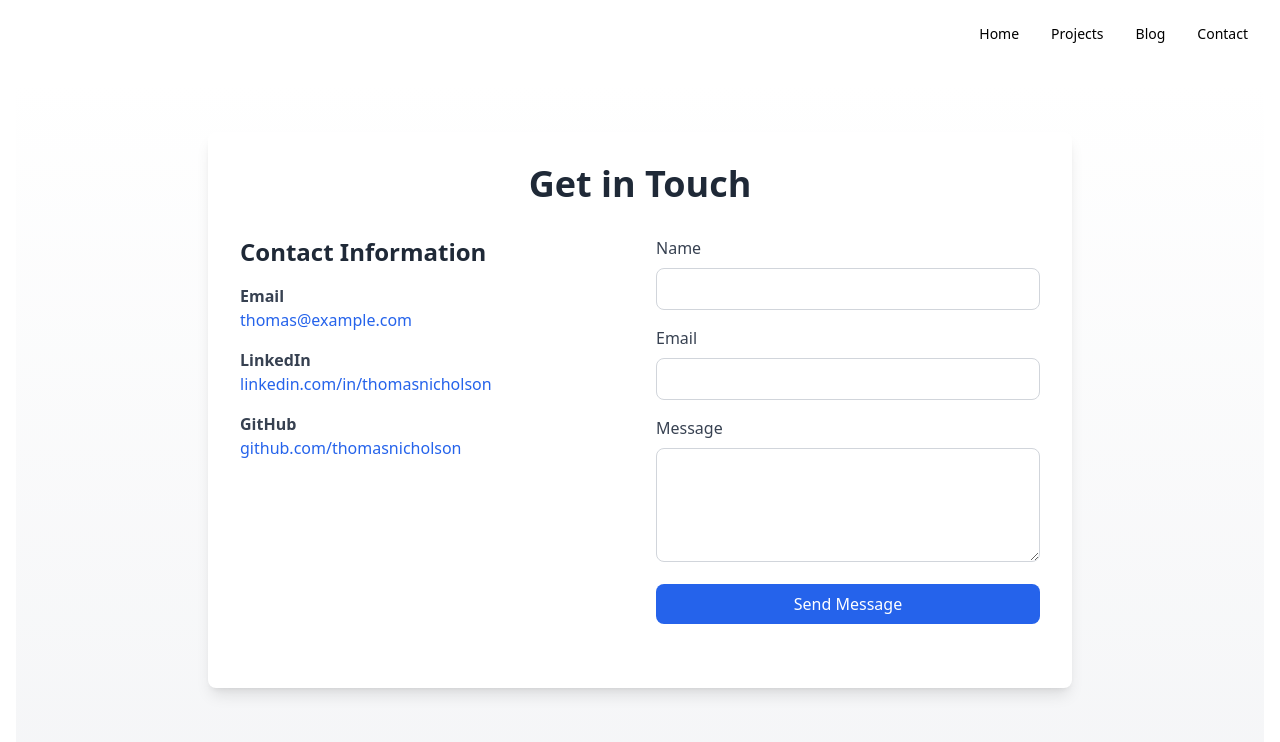
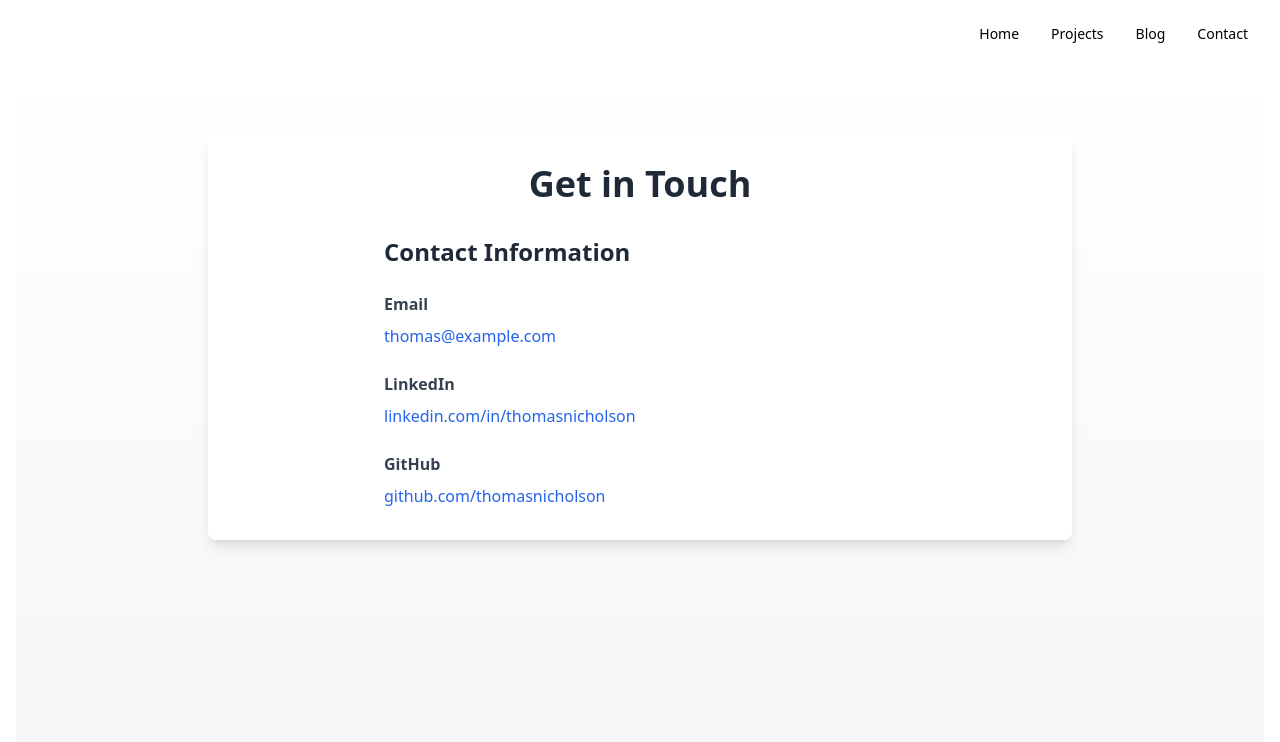
Before and after one commit to thomas-nicholson/thomas-nicholson.github.io, a React (Vite) app: page /contact in a window 1280 px wide. Shown: the top 742 px of the page. Built offline with nearby package versions, Linux system fonts and the light colour scheme.

Commit message:
Assistant checkpoint: Simplified Contact page to show only direct contact info
Assistant generated file changes:
- src/components/Pages/Contact.tsx: Remove form and show only contact info

---

User prompt:

No, remove the form entirely, I don't want to use third party services

```diff
--- a/src/components/Pages/Contact.tsx
+++ b/src/components/Pages/Contact.tsx
@@ -1,37 +1,23 @@
-
-import React, { useState } from 'react';
+import React from 'react';
 
 const Contact: React.FC = () => {
-  const [formData, setFormData] = useState({
-    name: '',
-    email: '',
-    message: ''
-  });
-
-  const handleSubmit = (e: React.FormEvent) => {
-    e.preventDefault();
-    // Handle form submission here
-    console.log('Form submitted:', formData);
-  };
-
   return (
     <div className="min-h-screen bg-gradient-to-b from-white to-gray-100 py-12">
       <div className="max-w-4xl mx-auto px-4">
         <div className="bg-white rounded-lg shadow-lg p-8">
           <h1 className="text-4xl font-bold text-gray-800 mb-8 text-center">Get in Touch</h1>
 
-          <div className="grid md:grid-cols-2 gap-8 mb-8">
+          <div className="max-w-lg mx-auto">
+            <h2 className="text-2xl font-bold text-gray-800 mb-6">Contact Information</h2>
+            <div className="space-y-6">
               <div>
-              <h2 className="text-2xl font-bold text-gray-800 mb-4">Contact Information</h2>
-              <div className="space-y-4">
-                <div>
-                  <h3 className="font-semibold text-gray-700">Email</h3>
+                <h3 className="font-semibold text-gray-700 mb-2">Email</h3>
                 <a href="mailto:thomas@example.com" className="text-blue-600 hover:text-blue-800">
                   thomas@example.com
                 </a>
               </div>
               <div>
-                  <h3 className="font-semibold text-gray-700">LinkedIn</h3>
+                <h3 className="font-semibold text-gray-700 mb-2">LinkedIn</h3>
                 <a
                   href="https://linkedin.com/in/thomasnicholson"
                   className="text-blue-600 hover:text-blue-800"
@@ -42,7 +28,7 @@ const Contact: React.FC = () => {
                 </a>
               </div>
               <div>
-                  <h3 className="font-semibold text-gray-700">GitHub</h3>
+                <h3 className="font-semibold text-gray-700 mb-2">GitHub</h3>
                 <a
                   href="https://github.com/thomasnicholson"
                   className="text-blue-600 hover:text-blue-800"
@@ -54,57 +40,6 @@ const Contact: React.FC = () => {
               </div>
             </div>
           </div>
-
-            <div>
-              <form onSubmit={handleSubmit} className="space-y-4">
-                <div>
-                  <label htmlFor="name" className="block text-gray-700 font-medium mb-2">
-                    Name
-                  </label>
-                  <input
-                    type="text"
-                    id="name"
-                    className="w-full px-4 py-2 border border-gray-300 rounded-lg focus:ring-blue-500 focus:border-blue-500"
-                    value={formData.name}
-                    onChange={(e) => setFormData({...formData, name: e.target.value})}
-                    required
-                  />
-                </div>
-                <div>
-                  <label htmlFor="email" className="block text-gray-700 font-medium mb-2">
-                    Email
-                  </label>
-                  <input
-                    type="email"
-                    id="email"
-                    className="w-full px-4 py-2 border border-gray-300 rounded-lg focus:ring-blue-500 focus:border-blue-500"
-                    value={formData.email}
-                    onChange={(e) => setFormData({...formData, email: e.target.value})}
-                    required
-                  />
-                </div>
-                <div>
-                  <label htmlFor="message" className="block text-gray-700 font-medium mb-2">
-                    Message
-                  </label>
-                  <textarea
-                    id="message"
-                    rows={4}
-                    className="w-full px-4 py-2 border border-gray-300 rounded-lg focus:ring-blue-500 focus:border-blue-500"
-                    value={formData.message}
-                    onChange={(e) => setFormData({...formData, message: e.target.value})}
-                    required
-                  />
-                </div>
-                <button
-                  type="submit"
-                  className="w-full bg-blue-600 text-white py-2 px-4 rounded-lg hover:bg-blue-700 transition-colors"
-                >
-                  Send Message
-                </button>
-              </form>
-            </div>
-          </div>
         </div>
       </div>
     </div>
```
Lines whose indentation alone changed are shown as unchanged.
